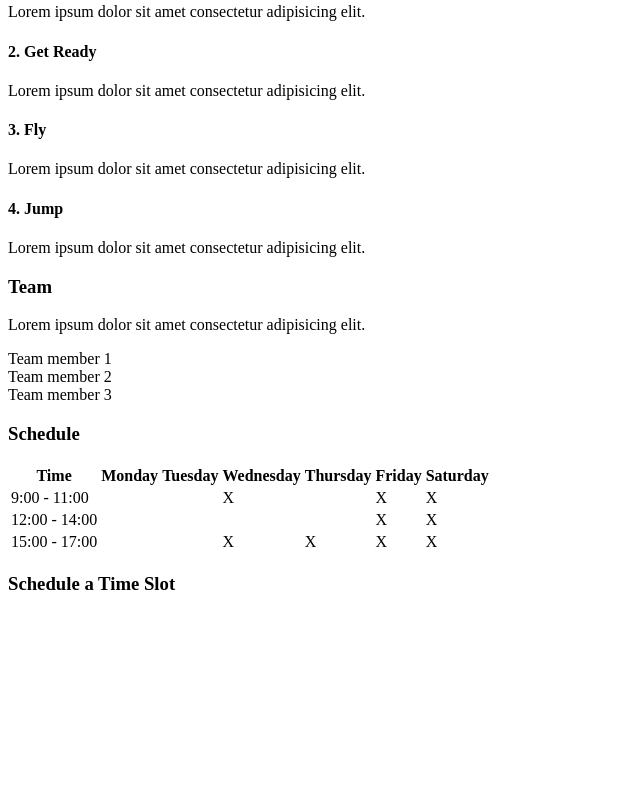
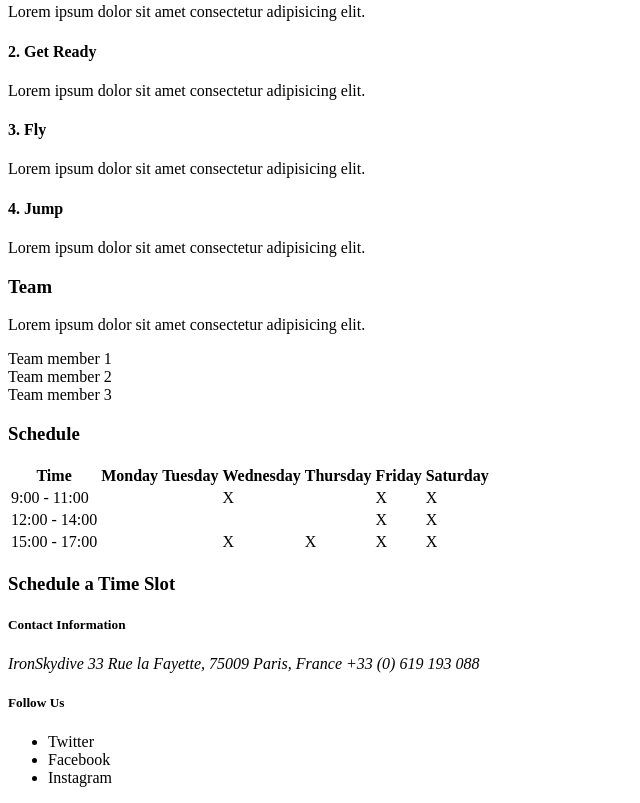
Before and after one commit to leniscervantes/Iron-Skydive, a plain HTML site: page index.html in a window 1280 px wide. Shown: the part 545-1348 px from the top of the page, without its empty margins (0-640 px from the left). Before the commit the page ends 1158 px from the top, so only its background shows below. Drawn offline with Linux system fonts and the light colour scheme.

Commit message:
Footer done || Part 1 done

```diff
--- a/index.html
+++ b/index.html
@@ -117,7 +117,18 @@
         <h3>Schedule a Time Slot</h3>
     </section>
 
-    <footer></footer>
+    <footer>
+        <section>
+            <h5>Contact Information</h5>
+            <address>IronSkydive 33 Rue la Fayette, 75009 Paris, France +33 (0) 619 193 088</address>
+            <h5>Follow Us</h5>
+            <ul>
+                <li>Twitter</li>
+                <li>Facebook</li>
+                <li>Instagram</li>
+            </ul>
+        </section>
+    </footer>
 </body>
 
 </html>
```
